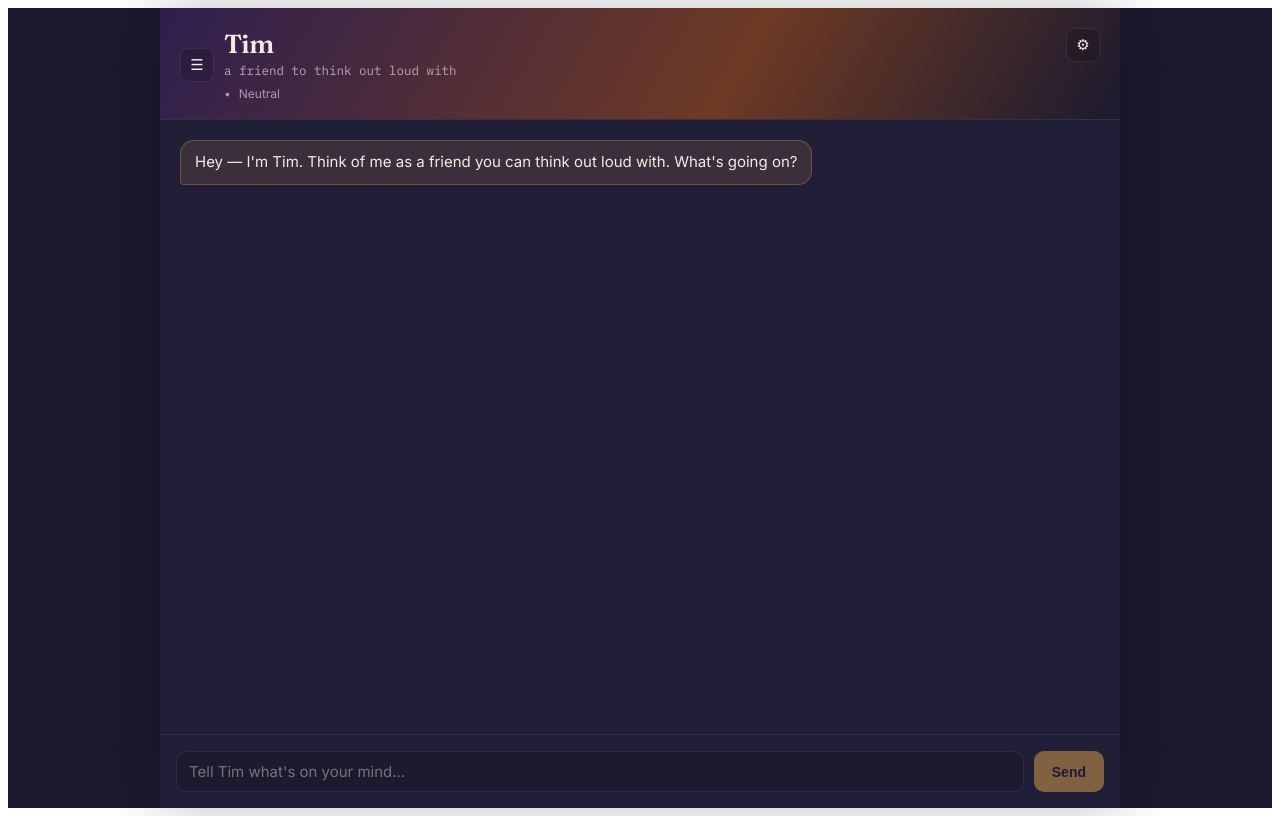
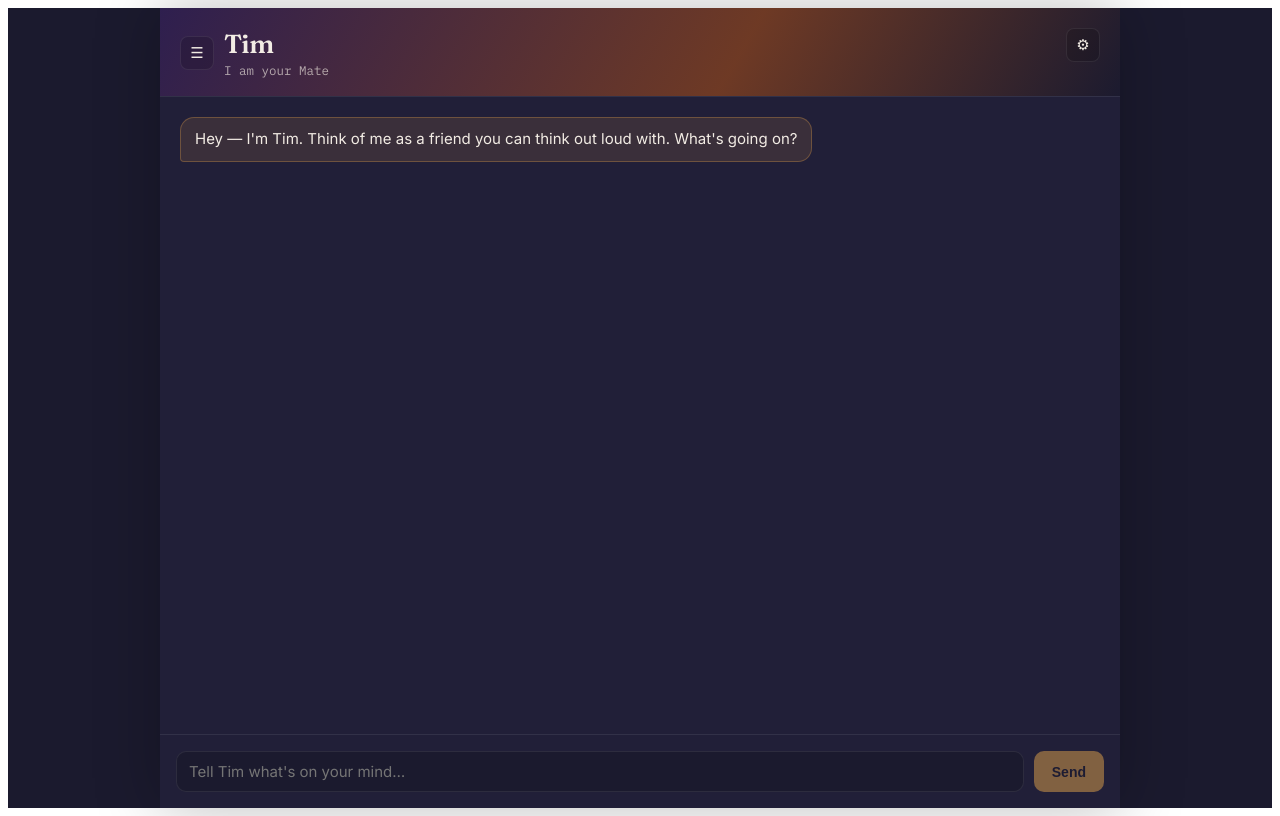
Before and after one commit to dhanush1813/Tim-chatbot, a React (Vite) app: page / in a window 1280 px wide. Built offline with nearby package versions, Linux system fonts and the light colour scheme.

Commit message:
Prepare app for Render deployment

```diff
--- a/Tim_aldo.jsx
+++ b/Tim_aldo.jsx
@@ -668,15 +668,11 @@ export default function TimChat() {
     setLoading(true);
     setError(null);
 
-    // Detect mood from user message
-    try {
-      const { mood, confidence } = await detectMoodAI(text, messages);
+    // Run mood detection alongside the reply request so it does not delay the response.
+    detectMoodAI(text, messages).then(({ mood, confidence }) => {
       setDetectedMood(mood);
       setMoodConfidence(confidence);
-    } catch (err) {
-      console.warn("Mood detection failed:", err);
-      setDetectedMood("neutral");
-    }
+    });
 
     try {
       const response = await fetch("/api/chat", {
@@ -919,22 +915,8 @@ export default function TimChat() {
                       fontFamily: "'IBM Plex Mono', monospace",
                     }}
                   >
-                    a friend to think out loud with
+                    I am your Mate
                   </p>
-                  <div style={{
-                    display: "flex",
-                    alignItems: "center",
-                    gap: 8,
-                    marginTop: 8,
-                    fontSize: 12,
-                    color: C.textDim,
-                  }}>
-                    <span>{MOOD_CONFIG[detectedMood]?.icon}</span>
-                    <span>{MOOD_CONFIG[detectedMood]?.label}</span>
-                    {moodConfidence > 0.5 && (
-                      <span style={{ fontSize: 10 }}>({Math.round(moodConfidence * 100)}%)</span>
-                    )}
-                  </div>
                 </div>
               </div>
 
--- a/package.json
+++ b/package.json
@@ -6,6 +6,7 @@
   "scripts": {
     "dev": "vite",
     "api": "node server.mjs",
+    "start": "node server.mjs",
     "build": "vite build",
     "preview": "vite preview"
   },
```
Also changed, not shown: server.mjs (+12 -3 lines), 1 other file (tests, documents, lock files or other folders).
